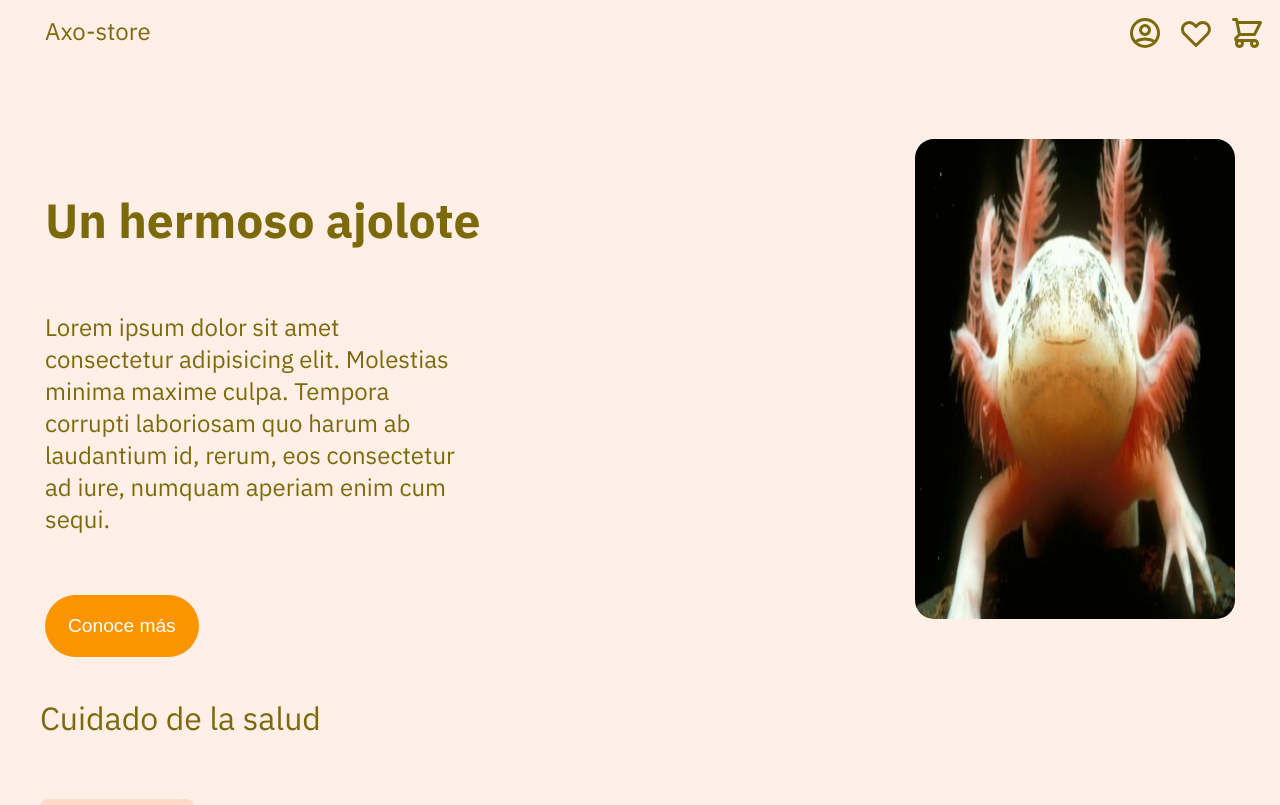
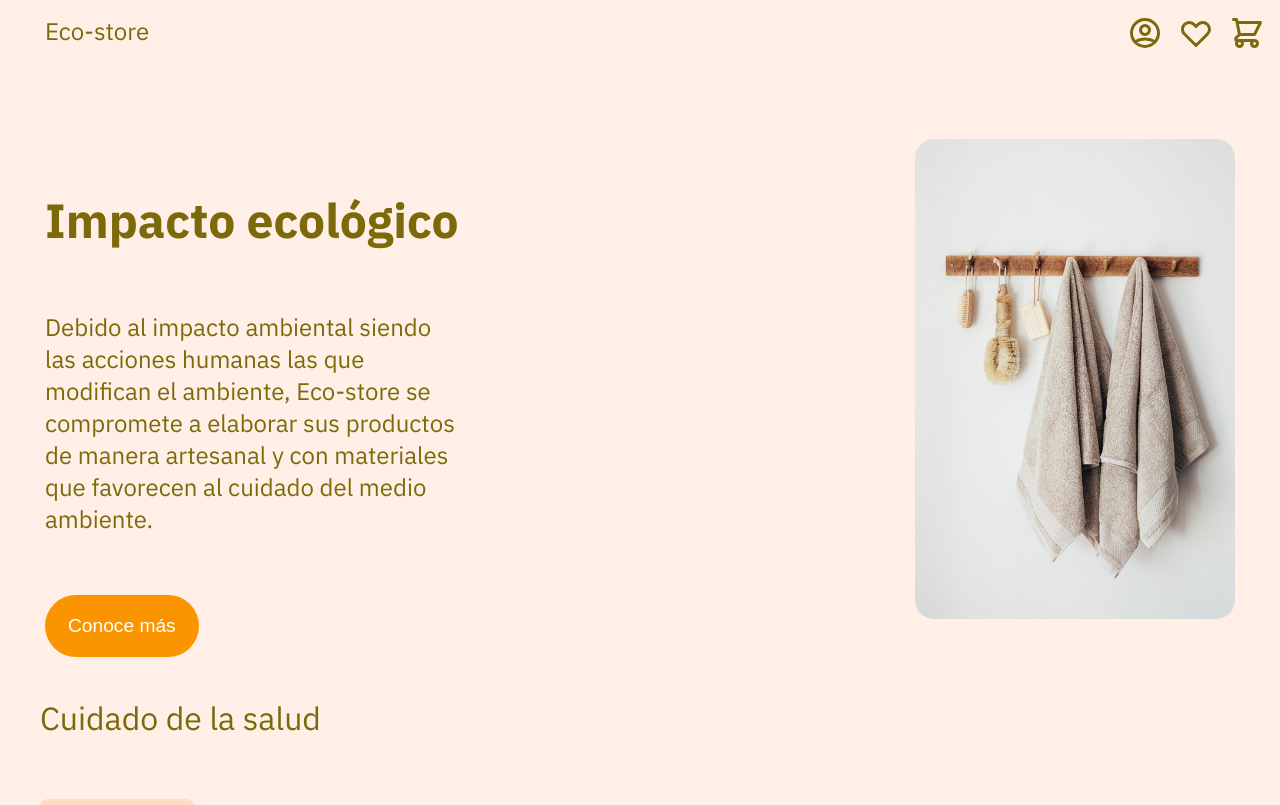
Before and after one commit to AdrianGerman/axo-store-sass, a plain HTML site: page index.html in a window 1280 px wide. Shown: the top 805 px of the page. Drawn offline with Linux system fonts and the light colour scheme.

Commit message:
eco-store

```diff
--- a/index.html
+++ b/index.html
@@ -10,11 +10,11 @@
         <link
             href="https://fonts.googleapis.com/css2?family=IBM+Plex+Sans:wght@400;500;700&display=swap"
             rel="stylesheet">
-        <title>Axo-Store</title>
+        <title>EcoStore</title>
     </head>
     <body>
         <nav>
-            <p>Axo-store</p>
+            <p>Eco-store</p>
             <div class="icons">
                 <button class="profile">
                     <svg width="36" height="36" viewBox="0 0 24 24" fill="none"
@@ -49,16 +49,16 @@
         <main>
             <article>
                 <div class="impact-section">
-                    <h1>Un hermoso ajolote</h1>
-                    <p>Lorem ipsum dolor sit amet consectetur adipisicing elit.
-                        Molestias minima maxime culpa. Tempora corrupti
-                        laboriosam quo harum ab laudantium id, rerum, eos
-                        consectetur ad iure, numquam aperiam enim cum sequi.
+                    <h1>Impacto ecológico</h1>
+                    <p>Debido al impacto ambiental siendo las acciones humanas
+                        las que modifican el ambiente, Eco-store se compromete a
+                        elaborar sus productos de manera artesanal y con
+                        materiales que favorecen al cuidado del medio ambiente.
                     </p>
                     <button>Conoce más</button>
                 </div>
                 <div class="image-section">
-                    <img src="./assets/imgs/main.webp" alt="banner">
+                    <img src="./assets/img/main-2.jpg" alt="banner">
                 </div>
             </article>
             <section class="product-section">
@@ -84,8 +84,8 @@
                         </div>
                     </div>
                 </div>
-                <div class="accesories">
-                    <h2>Decoraciones y accesorios</h2>
+                <div class="furniture">
+                    <h2>Decoración del hogar</h2>
                 </div>
             </section>
             <section class="info-section">
@@ -123,7 +123,7 @@
         </main>
 
         <footer>
-            <h3>Axo-store</h3>
+            <h3>Eco-store</h3>
             <p>Careers</p>
             <p>Careers</p>
             <p>Careers</p>
```
Also changed, not shown: assets/imgs/main.webp (deleted).
